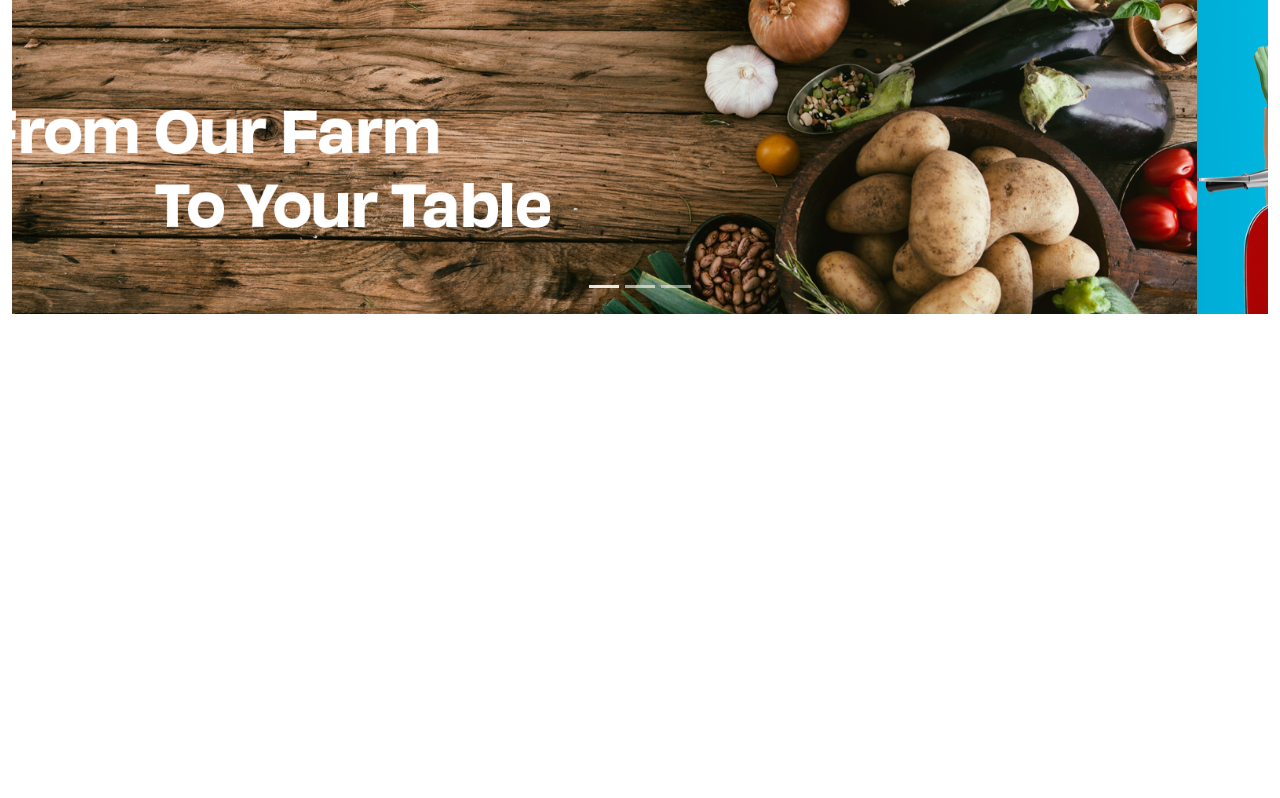
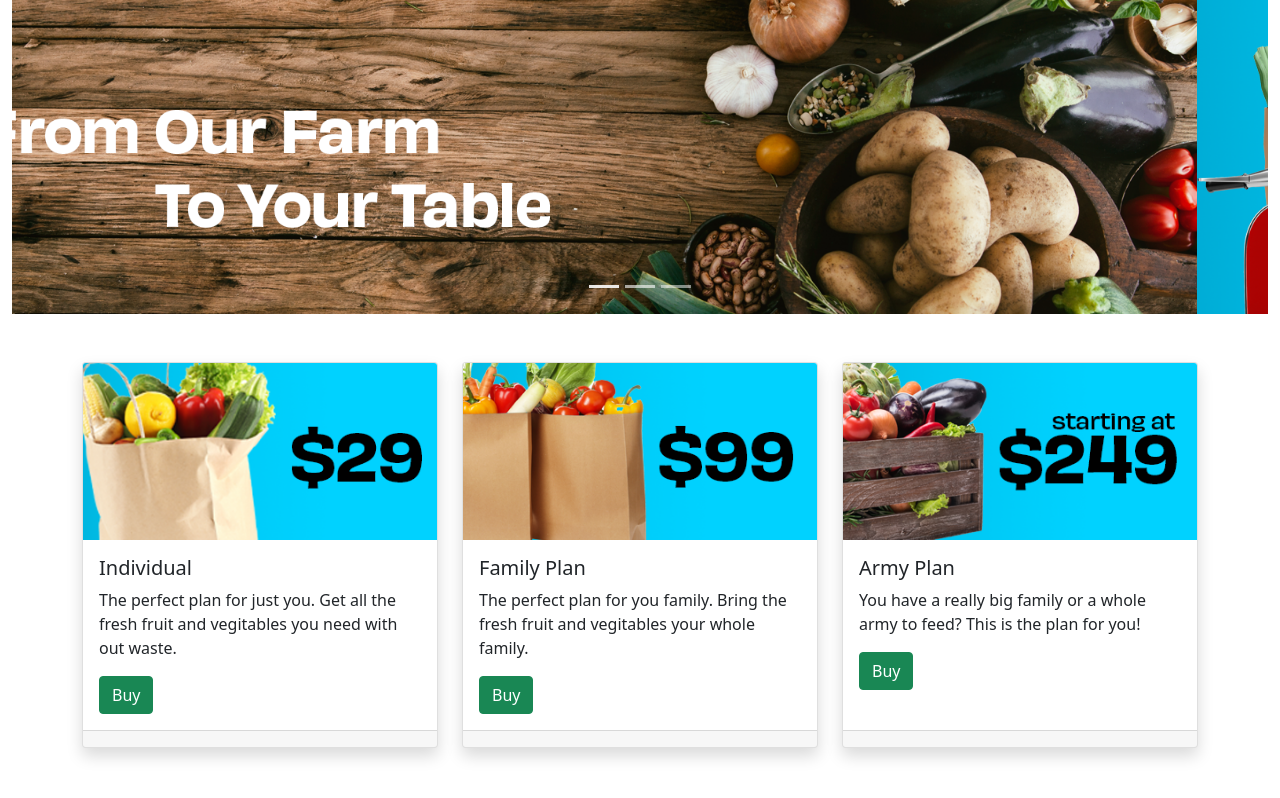
Before and after one commit to OgirSauce/Carousel-and-Cards, a plain HTML site: page index.html in a window 1280 px wide. Drawn offline with nearby package versions, Linux system fonts and the light colour scheme.

Commit message:
Finished Carousel Page

```diff
--- a/index.html
+++ b/index.html
@@ -42,6 +42,61 @@
                 <span class="visually-hidden">Next</span>
             </button>
         </div>
+        <div class="container pt-5">
+            <div class="row row-cols-1 row-cols-md-3 g-4">
+                <div class="col">
+                    <div class="card h-100 shadow">
+                        <img src="img/indplan.png" class="card-img-top" alt="Individual Plan">
+                        <div class="card-body">
+                            <h5 class="card-title">
+                                Individual
+                            </h5>
+                            <p class="card-text">
+                                The perfect plan for just you. Get all the fresh fruit and vegitables you need with out waste.
+                            </p>
+                            <a href="#" class="btn btn-success">Buy</a>
+                        </div>
+                        <div class="card-footer">
+                            <small class="text-muted"></small>
+                        </div>
+                    </div>
+                </div>
+                <div class="col">
+                    <div class="card h-100 shadow">
+                        <img src="img/FamilyPlan.png" class="card-img-top" alt="Family Plan">
+                        <div class="card-body">
+                            <h5 class="card-title">
+                                Family Plan
+                            </h5>
+                            <p class="card-text">
+                                The perfect plan for you family. Bring the fresh fruit and vegitables your whole family.
+                            </p>
+                            <a href="#" class="btn btn-success">Buy</a>
+                        </div>
+                        <div class="card-footer">
+                            <small class="text-muted"></small>
+                        </div>
+                    </div>
+                </div>
+                <div class="col">
+                    <div class="card h-100 shadow">
+                        <img src="img/armyplan.png" class="card-img-top" alt="Army Plan">
+                        <div class="card-body">
+                            <h5 class="card-title">
+                                Army Plan
+                            </h5>
+                            <p class="card-text">
+                                You have a really big family or a whole army to feed? This is the plan for you!
+                            </p>
+                            <a href="#" class="btn btn-success">Buy</a>
+                        </div>
+                        <div class="card-footer">
+                            <small class="text-muted"></small>
+                        </div>
+                    </div>
+                </div>
+            </div>
+        </div>
     </div>
 
 
```
